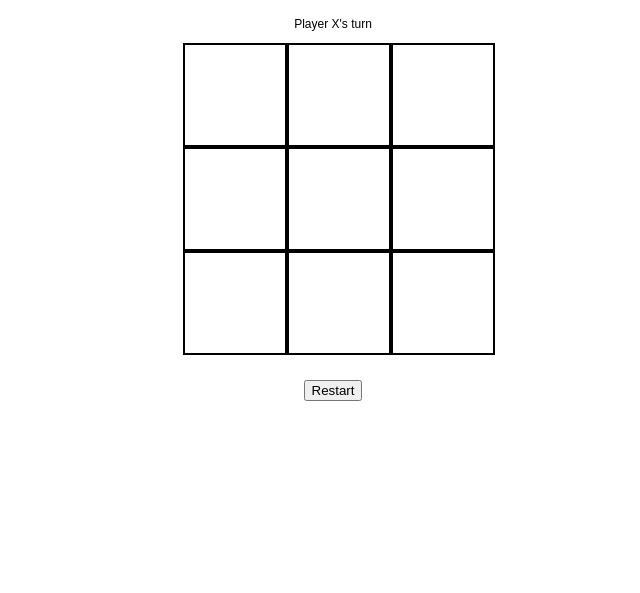
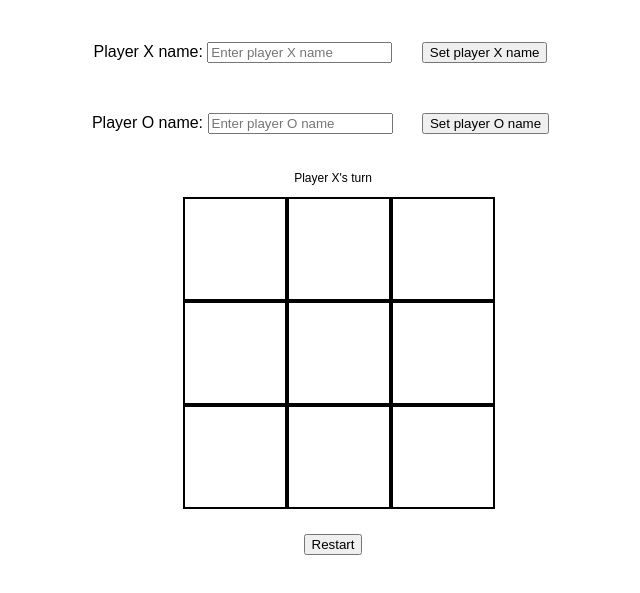
Before and after one commit to jyou88/arcade, a plain HTML site: page index.html in a window 1280 px wide. Shown: the part 51-644 px from the top of the page, without its empty margins (307-947 px from the left). Drawn offline with Linux system fonts and the light colour scheme.

Commit message:
"Added Player Names"

```diff
--- a/app.js
+++ b/app.js
@@ -111,4 +111,16 @@ tiles.forEach((tile, index) => {
     tile.addEventListener('click', () => userAction(tile, index));
 });
 
+function setPlayerXName() {
+    const playerXNameDiv = document.getElementById('playerXName');
+    playerXNameDiv.innerHTML = document.getElementById('playerXNameInput').value;
+    document.getElementById('divSetPlayerXName').style.display = 'none';
+}
+
+function setPlayerOName() {
+    const playerONameDiv = document.getElementById('playerOName');
+    playerONameDiv.innerHTML = document.getElementById('playerONameInput').value;
+    document.getElementById('divSetPlayerOName').style.display = 'none';
+}
+
 restartButton.addEventListener('click', resetBoard);
--- a/index.html
+++ b/index.html
@@ -13,6 +13,20 @@
     <main class="background">
         <section class="title">
             <h1>Tic-Tac-Toe</h1>
+        </section>
+        <section class="Player_Names">
+            Player X name: <span id="playerXName"></span>
+            <span id="divSetPlayerXName">
+                <input type="text" id="playerXNameInput" placeholder="Enter player X name" />
+                <button onclick="setPlayerXName();">Set player X name</button>
+            </span>
+            <div>
+                Player O name: <span id="playerOName"></span>
+                <span id="divSetPlayerOName">
+                    <input type="text" id="playerONameInput" placeholder="Enter player O name" />
+                    <button onclick="setPlayerOName();">Set player O name</button>
+                </span>
+            </div>
         </section>
         <section class="display">
             Player <span class="display-player playerX">X</span>'s turn
```
